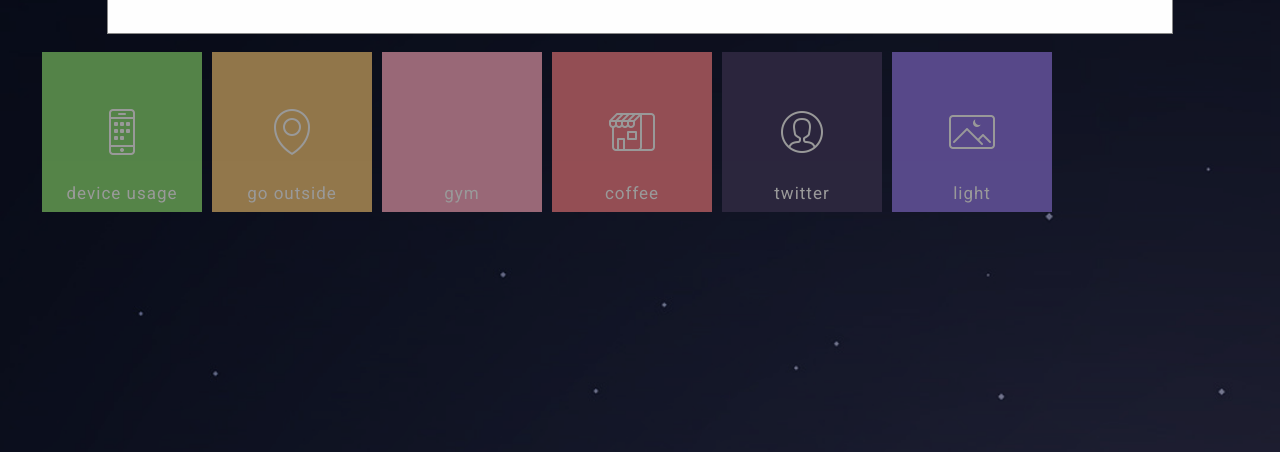
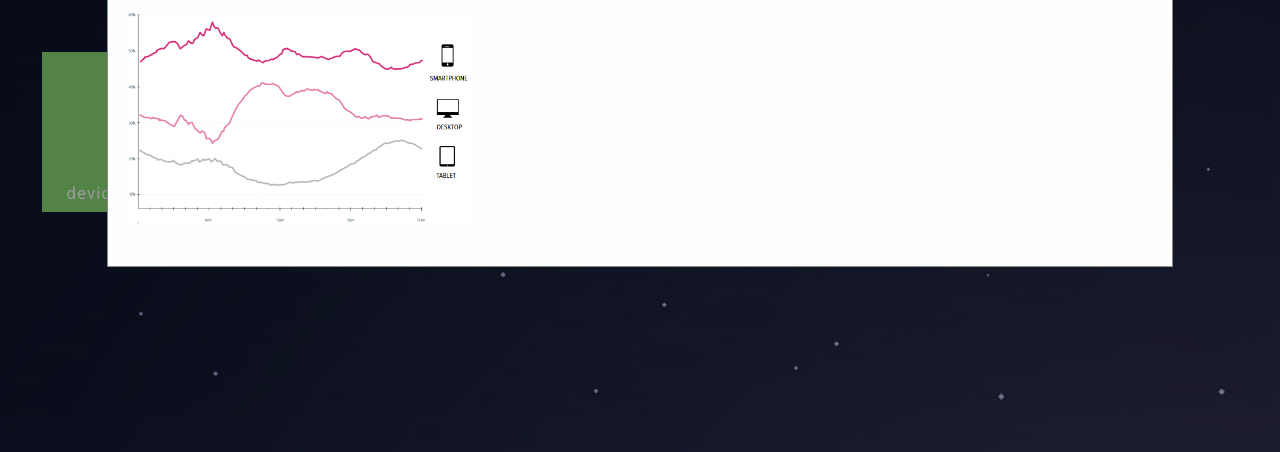
Before and after one commit to mho105/hack-manchester, a plain HTML site: page src/index.html in a window 1280 px wide. Both pictures are taken after a click on the item "device usage". Shown: the part 348-800 px from the top of the page. Drawn offline with Linux system fonts and the light colour scheme.

Commit message:
Add modal

```diff
--- a/src/index.html
+++ b/src/index.html
@@ -65,6 +65,7 @@
                             <h1>Device Usage</h1>
                                 <p>Researchers advise ‘physical boundaries’ over devices in bedrooms after studies finds poor sleep
                                     associated with phone use linked to depressed moods</p>
+                                <img src="img/device-usage.png" width="340px" style="margin-bottom:20px;" />
                             </div>
                         </div>
                     <li class="orange"><h2>go outside</h2><span id="outside"></span></li>
```
Also changed, not shown: src/img/device-usage.png (added).
